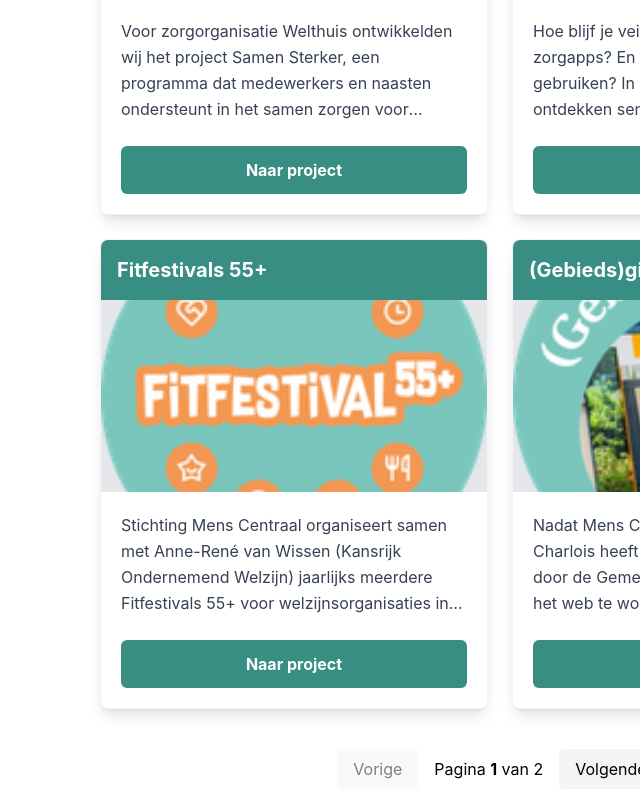
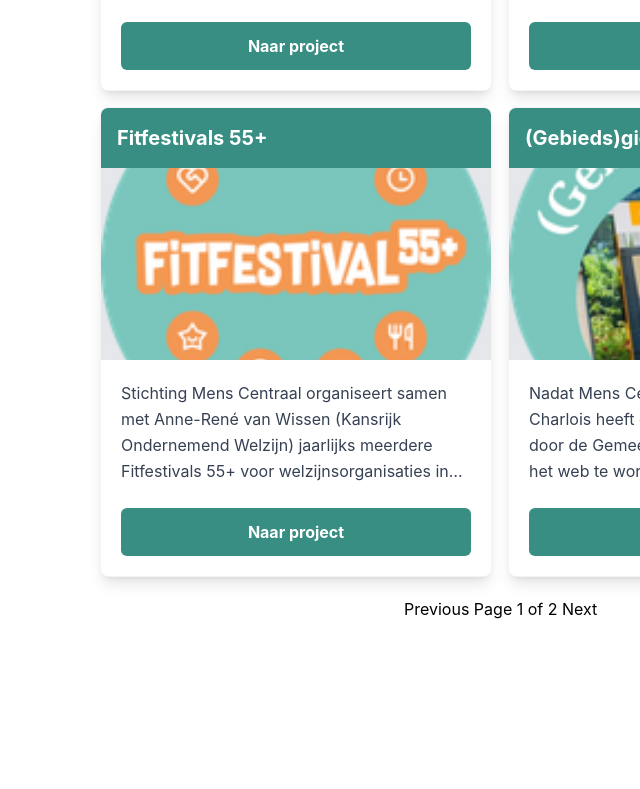
Before and after one commit to deniaverkade/project-mens-centraal, a React (Vite) app: page /projects in a window 1280 px wide. Shown: the part 973-1762 px from the top of the page, without its empty margins (640-1280 px from the left). After the commit the page ends 1594 px from the top, so only its background shows below. Built offline with nearby package versions, Linux system fonts and the light colour scheme.

Commit message:
Update ProjectPaginate.jsx

```diff
--- a/src/components/ProjectPaginate.jsx
+++ b/src/components/ProjectPaginate.jsx
@@ -1,94 +1,44 @@
 import projects from "../projects.js";
-import ProjectCard from "./ProjectCard.jsx";
-import SearchBar from "./SearchBar.jsx";
-import { useState, useMemo } from "react";
+import ProjectCard from "./ProjectCard.jsx"
+import { useState, useEffect } from "react";
 
 const ProjectPaginate = () => {
+
     const itemsPerPage = 6;
-    const [searchTerm, setSearchTerm] = useState("");
+
+        const [projectsData, setProjectsData] = useState(projects);
         const [currentPage, setCurrentPage] = useState(1);
+        const totalPages  = Math.ceil(projectsData.length / itemsPerPage);
+        const currentItems = projectsData.slice((currentPage - 1) * itemsPerPage, currentPage * itemsPerPage);
 
-    // 1. Filter projects based on search term
-    const filteredProjects = useMemo(() => {
-        return projects.filter((project) =>
-            project.name.toLowerCase().includes(searchTerm.toLowerCase()) ||
-            project.description.toLowerCase().includes(searchTerm.toLowerCase())
-        );
-    }, [searchTerm]);
-
-    // 2. Pagination Logic
-    const totalPages = Math.ceil(filteredProjects.length / itemsPerPage);
-    const currentItems = filteredProjects.slice(
-        (currentPage - 1) * itemsPerPage,
-        currentPage * itemsPerPage
-    );
-
-    // 3. Reset to page 1 when searching
-    const handleSearch = (term) => {
-        setSearchTerm(term);
-        setCurrentPage(1);
-    };
 
     return (
-        <div>
-            {/* Added SearchBar here */}
-            <SearchBar onSearch={handleSearch} />
-
-            {/* Grid for Projects */}
-            <div
-                className="grid grid-cols-1 md:grid-cols-2 gap-6"
-                aria-busy="false"
-                role="region"
-                aria-label="Projecten overzicht"
-            >
-                {currentItems.length > 0 ? (
-                    currentItems.map((item) => (
+        <div >
+            <div class="w-200 h-[75%] grid grid-cols-2 gap-4 justify-between ">
+                {currentItems.map((item, index) =>
+                (
                     <ProjectCard
-                            key={item.id || item.name}
                         name={item.name}
                         img={item.img}
                         desc={item.description}
                         linkweb={item.link}
                     />
-                    ))
-                ) : (
-                    <p className="col-span-2 text-center py-10 text-gray-600" role="alert">
-                        Geen projecten gevonden die voldoen aan je zoekopdracht.
-                    </p>
-                )}
+                ))}
             </div>
 
-            {/* Pagination Controls */}
-            {totalPages > 1 && (
-                <nav
-                    className="flex justify-center items-center gap-4 mt-10"
-                    aria-label="Pagina navigatie"
-                >
-                    <button
-                        disabled={currentPage === 1}
-                        onClick={() => setCurrentPage(prev => prev - 1)}
-                        className="px-4 py-2 bg-gray-100 rounded disabled:opacity-50 disabled:cursor-not-allowed hover:bg-gray-200 focus:ring-2 focus:ring-[#4CBCAD]"
-                        aria-label="Vorige pagina"
-                    >
-                        Vorige
+            <div class="ml-76 mt-5">
+                <button disabled={currentPage === 1} onClick={() => setCurrentPage(prev => prev - 1)}>
+                    Previous
                 </button>
-
-                    <span aria-current="true">
-                        Pagina <strong>{currentPage}</strong> van {totalPages}
-                    </span>
-
-                    <button
-                        disabled={currentPage === totalPages}
-                        onClick={() => setCurrentPage(prev => prev + 1)}
-                        className="px-4 py-2 bg-gray-100 rounded disabled:opacity-50 disabled:cursor-not-allowed hover:bg-gray-200 focus:ring-2 focus:ring-[#4CBCAD]"
-                        aria-label="Volgende pagina"
-                    >
-                        Volgende
+                <span> Page {currentPage} of {totalPages} </span>
+                <button disabled={currentPage === totalPages} onClick={() => setCurrentPage(prev => prev + 1)}>
+                    Next
                 </button>
-                </nav>
-            )}
+            </div>
         </div>
     );
 };
 
+
+
 export default ProjectPaginate;
```
Lines whose indentation alone changed are shown as unchanged.
